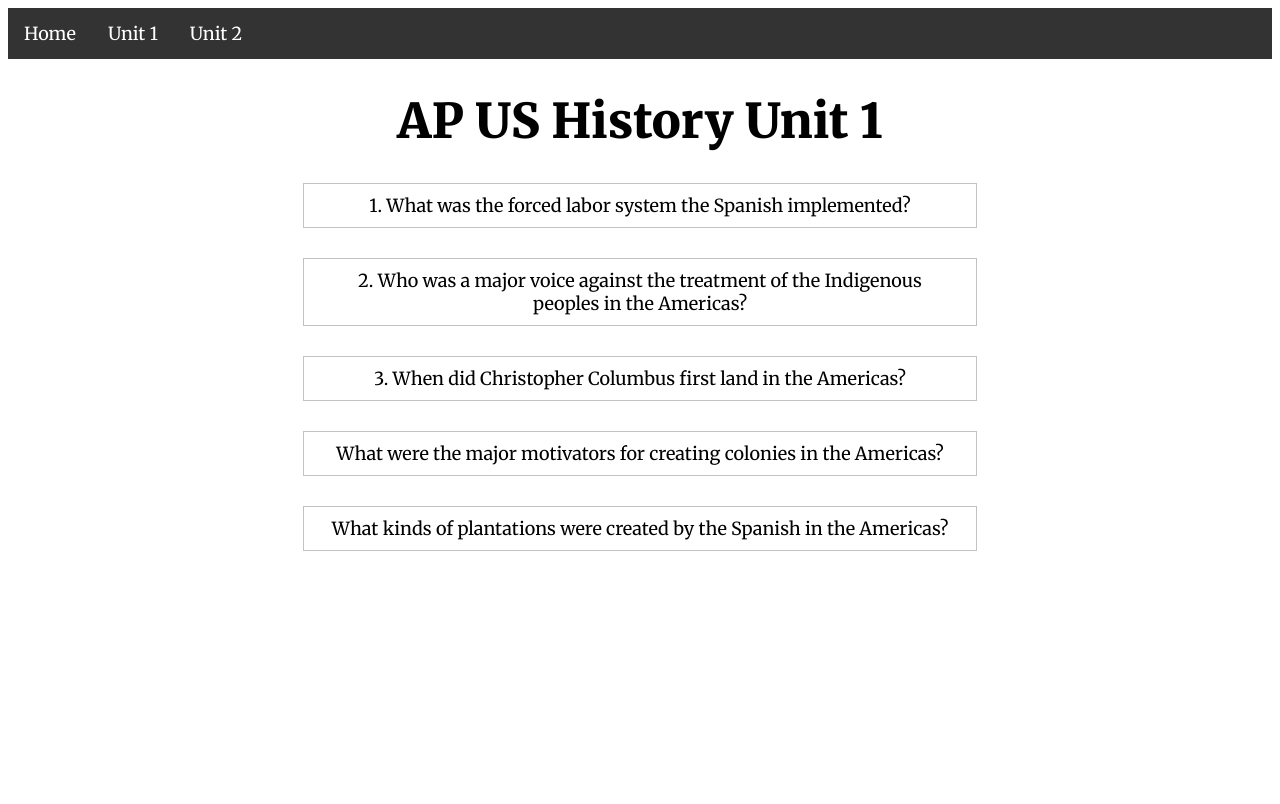
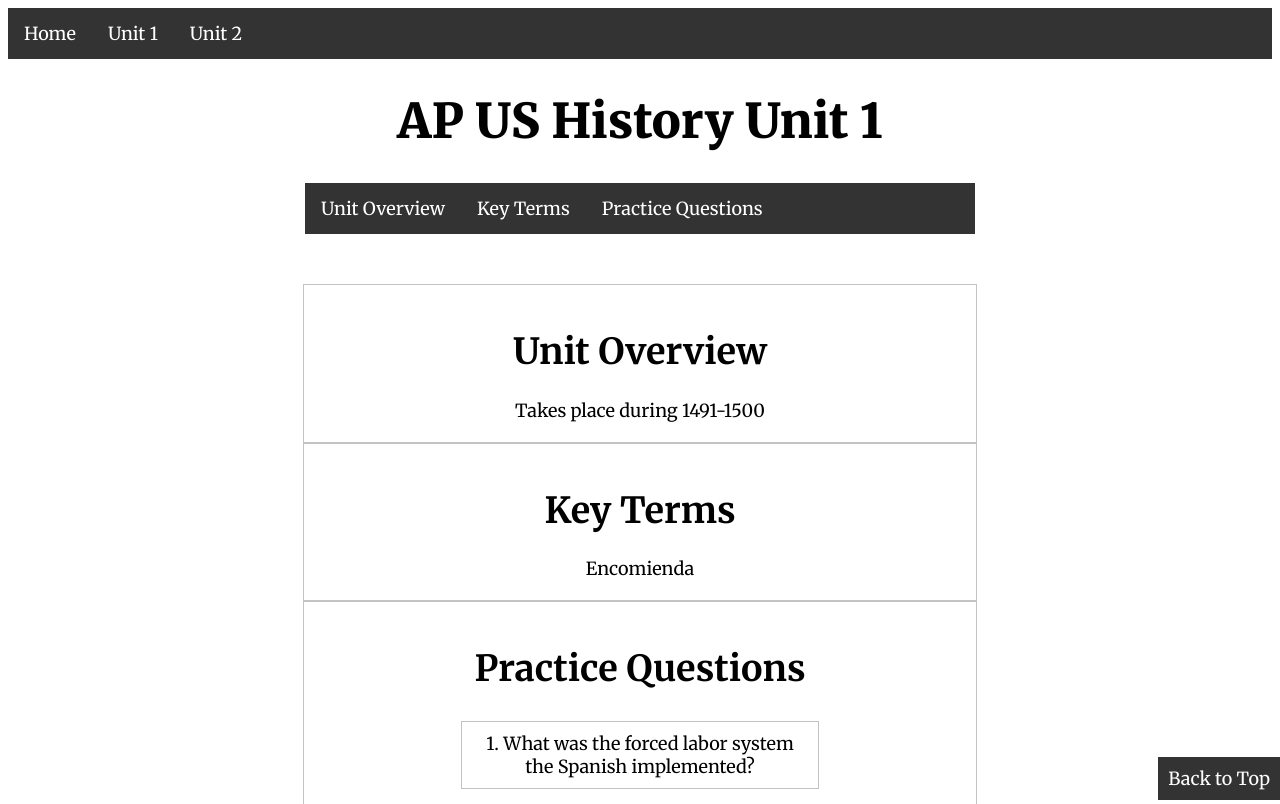
Before and after one commit to Paulo5395/Quiz-Web-App, a plain HTML site: page unit1.html in a window 1280 px wide. Shown: the top 804 px of the page. Drawn offline with nearby package versions, Linux system fonts and the light colour scheme.

Commit message:
Added page functionality

```diff
--- a/style.css
+++ b/style.css
@@ -1,7 +1,12 @@
 @import url('https://fonts.googleapis.com/css2?family=Merriweather:ital,wght@0,300;0,400;0,700;0,900;1,300;1,400;1,700;1,900&display=swap');
+
+html {
+    scroll-behavior: smooth;
+}
 
 body {
     text-align: center;
+    scroll-behavior: smooth;
 }
 
 p {
@@ -49,6 +54,28 @@ ul {
     background-color: #111;
 }
 
+div.toTopButton {
+    position: fixed;
+    bottom: 0;
+    right: 0;
+    width: auto;
+    height: auto;
+    padding: 10px;
+    border: none;
+    background-color: #333;
+    cursor: pointer;
+}
+
+div a {
+    color: white;
+    text-decoration: none;
+    user-select: none;
+}
+
+div.toTopButton:hover {
+    background-color: #111;
+}
+
 .question {
 	margin-top: 30px;
 	padding-top: 10px;
@@ -67,3 +94,10 @@ ul {
     font-weight: 900;
     font-size: 48px;
 }
+
+#unitNavBar {
+    margin-left: auto;
+    margin-right: auto;
+    margin-bottom: 50px;
+    width: 53%;
+}
--- a/unit1.html
+++ b/unit1.html
@@ -8,13 +8,32 @@
   </head>
 
   <body>
-    <ul>
-        <li><a class="active" href="index.html">Home</a></li>
-        <li><a href="unit1.html">Unit 1</a></li>
+    <ul id="navBar">
+        <li><a href="index.html">Home</a></li>
+        <li><a class="active" href="unit1.html">Unit 1</a></li>
         <li><a href="unit2.html">Unit 2</a></li>
     </ul>
 
     <h1 id="pageTitle">AP US History Unit 1</h1>
+
+    <ul id="unitNavBar">
+        <li><a href="#u1Overview">Unit Overview</a></li>
+        <li><a href="#u1KeyTerms">Key Terms</a></li>
+        <li><a href="#u1Questions">Practice Questions</a></li>
+    </ul>
+
+    <div id="u1Overview">
+        <h1>Unit Overview</h1>
+        Takes place during 1491-1500
+    </div>
+
+    <div id="u1KeyTerms">
+        <h1>Key Terms</h1>
+        Encomienda
+    </div>
+
+    <div id="u1Questions">
+        <h1>Practice Questions</h1>
 
         <div class="question" id="q1">1. What was the forced labor system the Spanish implemented?</div>
         <div class="answer" id ="a1">The "encomienda" system</div>
@@ -30,5 +49,10 @@
 
         <div class="question" id="q5">What kinds of plantations were created by the Spanish in the Americas?</div>
         <div class="answer" id="a5">Sugarcane plantations</div>
+    </div>
+
+    <div class="toTopButton">
+        <a href="#navBar">Back to Top</a>
+    </div>
   </body>
 </html>
```
Also changed, not shown: myscript.js (+5 -5 lines), unit2.html (+10 -4 lines). Lines whose indentation alone changed are shown as unchanged.
